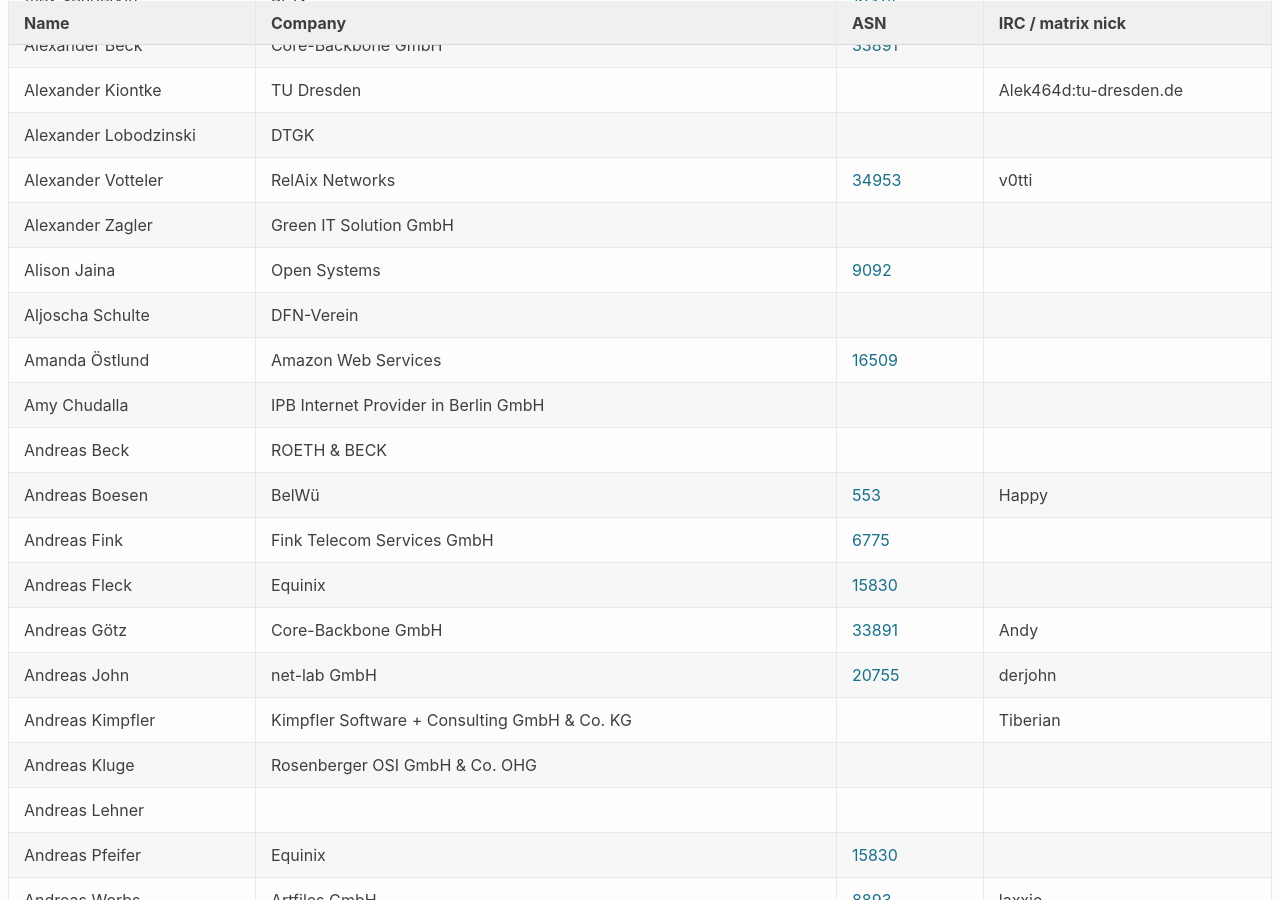
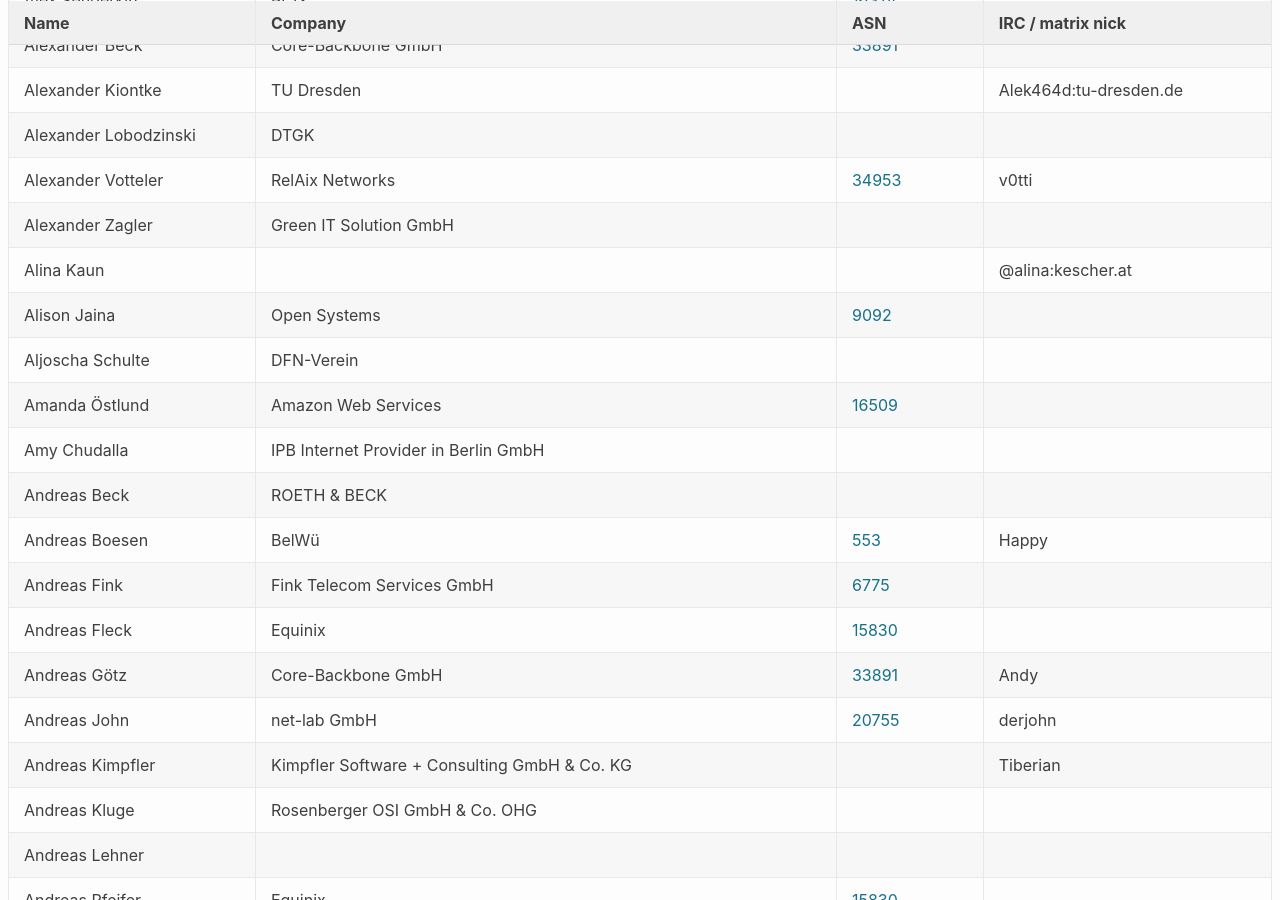
Before and after one commit to denog/pretix-attendeelist, a Jekyll site: the page built from denog16/index.markdown, in a window 1280 px wide and 900 px high, scrolled down 493 px. Built offline with Jekyll 4.4.1, drawn with Linux system fonts in a browser that asks for light colours.

Commit message:
Latest data: Thu Oct 17 15:31:54 UTC 2024

```diff
--- a/_data/attendees_denog16_onsite.json
+++ b/_data/attendees_denog16_onsite.json
@@ -72,6 +72,12 @@
     "asn": "16374"
   },
   {
+    "name": "Alina Kaun",
+    "company": null,
+    "irc": "@alina:kescher.at",
+    "asn": null
+  },
+  {
     "name": "Alison Jaina",
     "company": "Open Systems",
     "irc": null,
```
